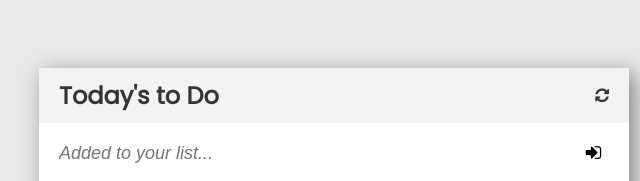
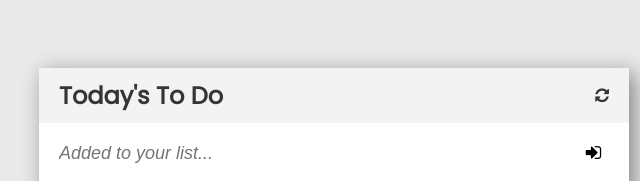
Before and after one commit to joel-kalema/To-Do-list, a website built with webpack: page src/index.html in a window 1280 px wide. Shown: the part 244-425 px from the top of the page, 306-946 px from the left. Built offline with nearby package versions, Linux system fonts and the light colour scheme; a web font is replaced by a local one.

Commit message:
Added the interactive files

```diff
--- a/src/index.html
+++ b/src/index.html
@@ -17,7 +17,7 @@
   <body>
     <section>
       <header>
-        <h1>Today's to Do</h1>
+        <h1>Today's To Do</h1>
         <i class="fa fa-refresh" aria-hidden="true"></i>
       </header>
       <form class="form">
```
